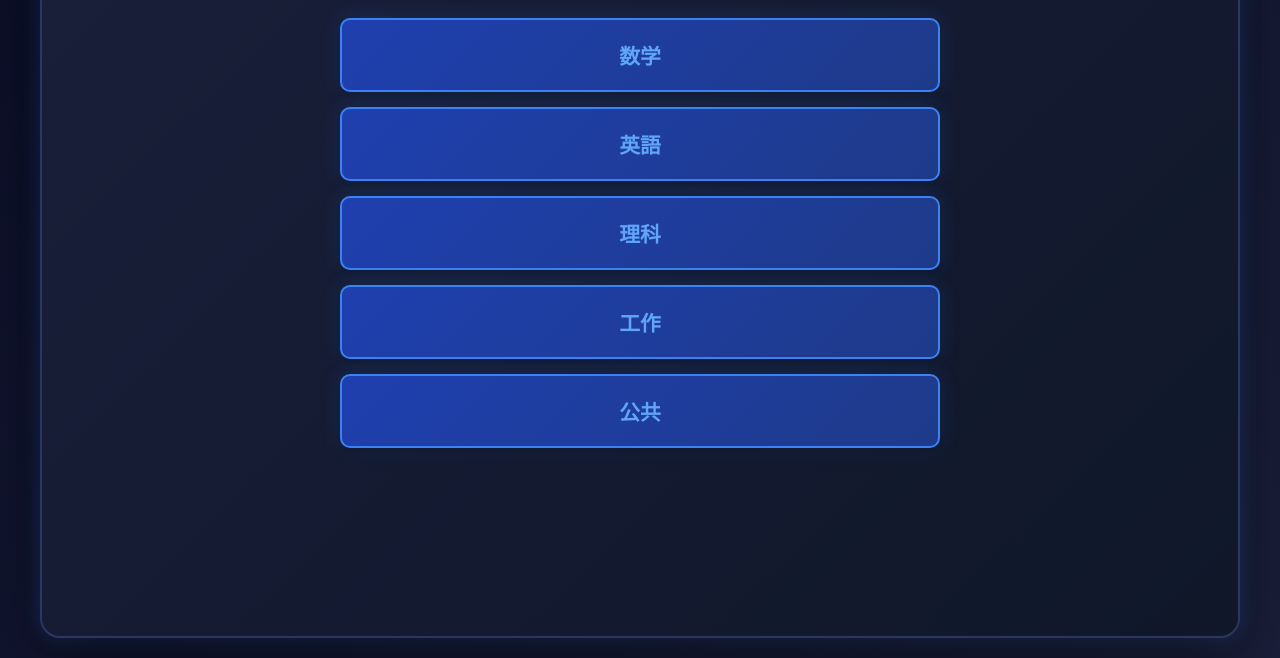
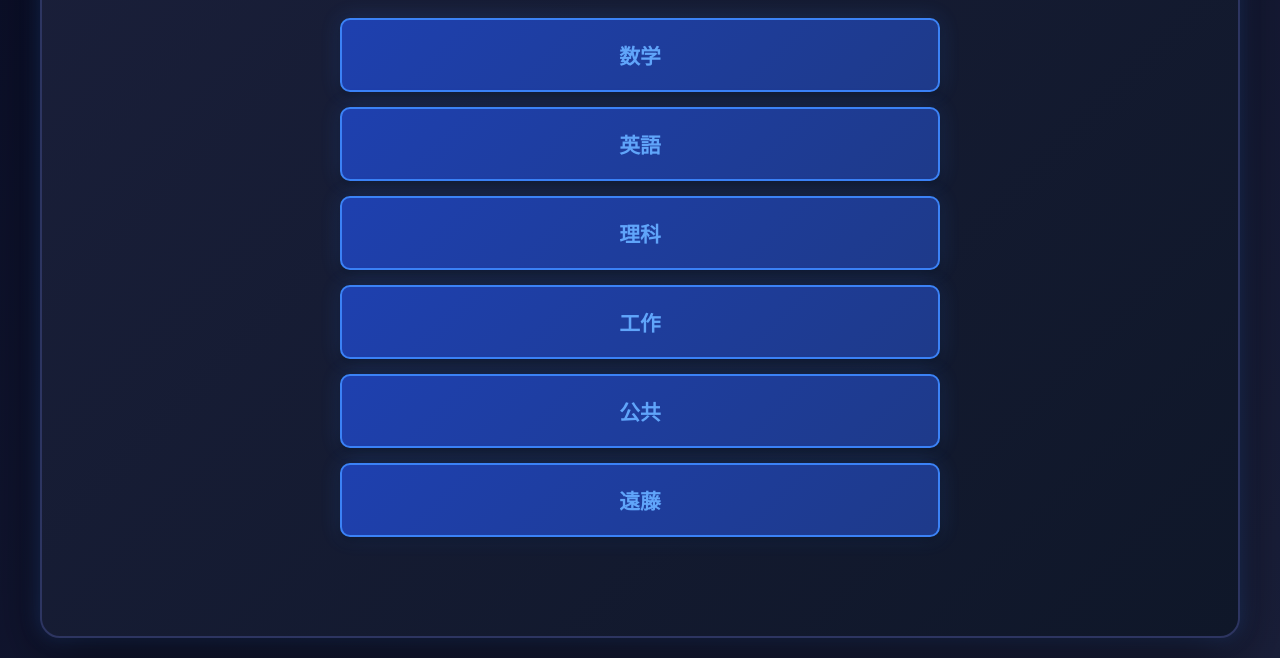
Before and after one commit to Natlium/Schools, a plain HTML site: page index.html in a window 1280 px wide. Shown: the part 142-800 px from the top of the page. Drawn offline with Linux system fonts and the light colour scheme.

Commit message:
Update index.html

```diff
--- a/index.html
+++ b/index.html
@@ -1128,7 +1128,21 @@
   "工作": {
     "test": []
   },
-  "公共": {}
+  "公共": {},
+  "遠藤": {
+    "endou": [
+      {
+        "question": "遠藤のしたことは？",
+        "answers": [
+          "学年一位",
+          "プロサッカー",
+          "黒板けし",
+          "汚物公開"
+        ],
+        "correct": 3
+      }
+    ]
+  }
 };
 
         // 状態管理
```
